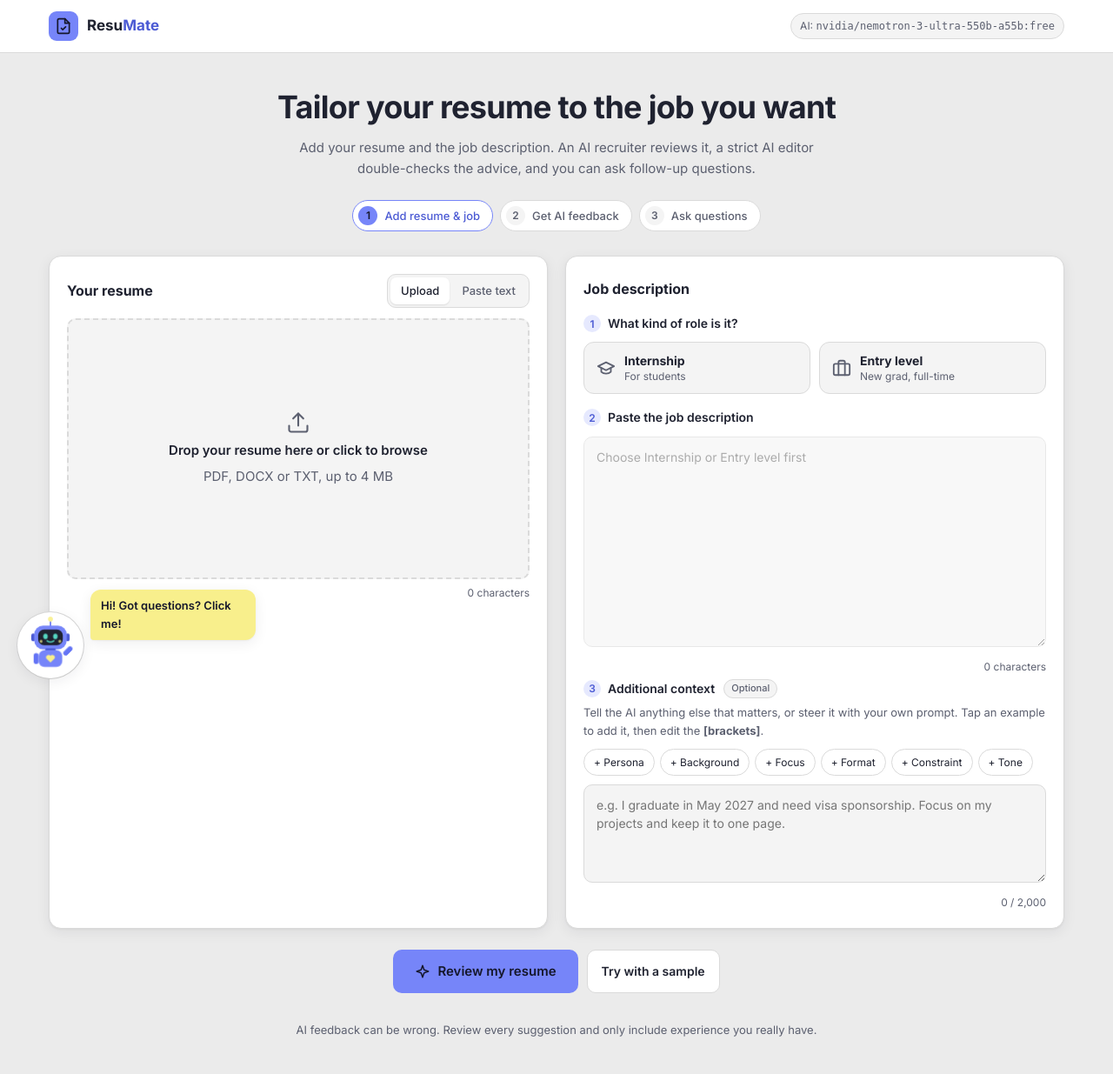
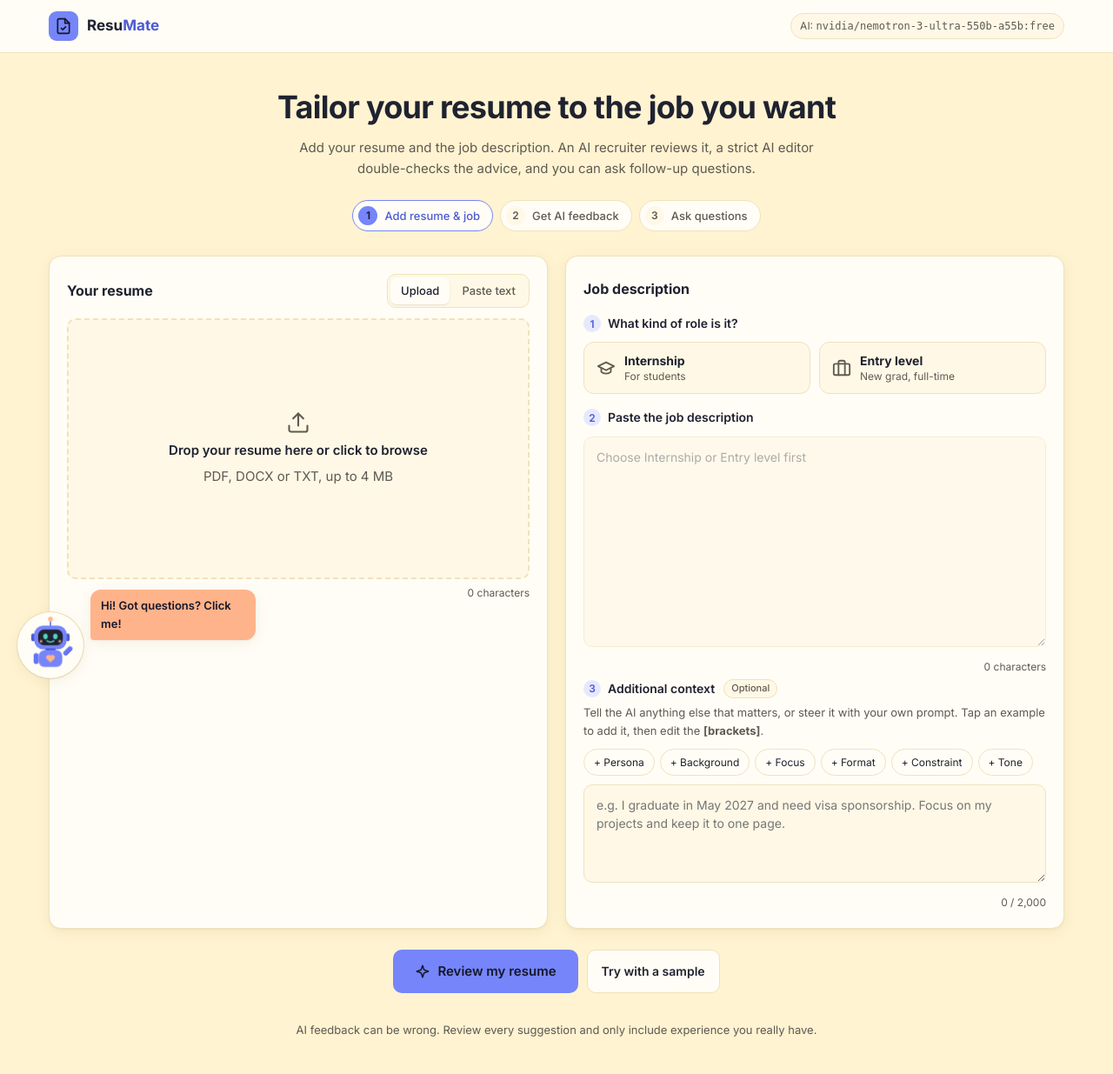
Before and after one commit to joudiheilani/Resume-Reviewer-Web-App, a Flask app: page / in a window 1280 px wide. Shown: the whole page at 87% size. Run offline with Flask 3, Linux system fonts and the light colour scheme; some libraries are stand-ins or nearby versions.

Commit message:
Warm up the theme: butter cream base and peach accent
Replace the grey base with butter cream (#FFF3D1) and warm surfaces,
and swap the yellow accent for peach (#FFB38A), including Revi.

Co-Authored-By: Claude Opus 5.5 <noreply@anthropic.com>

```diff
--- a/public/static/style.css
+++ b/public/static/style.css
@@ -1,29 +1,29 @@
 :root {
   color-scheme: light;
-  /* Palette: base #EBEBEB, periwinkle #7685F9, teal #55D6C2, yellow #F8EF8C */
-  --bg: #ebebeb;
-  --surface: #ffffff;
-  --surface-2: #f4f4f4;
-  --border: #dadada;
+  /* Palette: butter cream base, periwinkle #7685F9, teal #55D6C2, peach #FFB38A */
+  --bg: #fff3d1;               /* butter cream */
+  --surface: #fffdf6;
+  --surface-2: #fff8e6;
+  --border: #f0e2bb;
   --text: #1f2230;
-  --muted: #5c6070;
+  --muted: #5f5a52;
   --primary: #7685f9;          /* fills, borders, focus rings */
   --primary-hover: #6474f5;
   --primary-ink: #4c5bd4;      /* periwinkle text on light surfaces (readable) */
   --primary-soft: #e6e9fe;
-  --on-primary: #15172b;       /* text on periwinkle / teal / yellow fills */
+  --on-primary: #15172b;       /* text on periwinkle / teal / peach fills */
   --accent: #55d6c2;           /* teal */
   --good: #157a6b;             /* teal text */
   --good-soft: #dcf5f0;
-  --highlight: #f8ef8c;        /* yellow */
-  --highlight-strong: #e3d54a;
-  --warn: #6f6100;             /* yellow-family text */
-  --warn-soft: #fcf8d4;
+  --highlight: #ffb38a;        /* peach */
+  --highlight-strong: #ff9a66;
+  --warn: #9a3f12;             /* peach-family text */
+  --warn-soft: #ffeadd;
   --info: #4c5bd4;
   --info-soft: #e6e9fe;
   --bad: #b91c1c;
   --bad-soft: #fdecec;
-  --shadow: 0 1px 2px rgba(31, 34, 48, .05), 0 4px 16px rgba(31, 34, 48, .07);
+  --shadow: 0 1px 2px rgba(120, 90, 30, .06), 0 4px 16px rgba(120, 90, 30, .08);
   --radius: 14px;
 }
 
@@ -249,7 +249,7 @@ h1, h2, h3 { line-height: 1.25; margin: 0; }
 .mascot-btn[aria-expanded="true"] .robot-arm-right { animation-duration: .8s; }
 @keyframes bob { 0%, 100% { transform: translateY(0); } 50% { transform: translateY(-4px); } }
 @keyframes blink { 0%, 44%, 50%, 100% { transform: scaleY(1); } 47% { transform: scaleY(.1); } }
-@keyframes glow { 0%, 100% { fill: #f8ef8c; } 50% { fill: #fffbd6; } }
+@keyframes glow { 0%, 100% { fill: #ffb38a; } 50% { fill: #ffd9c4; } }
 @keyframes wave { 0%, 60%, 100% { transform: rotate(0); } 70% { transform: rotate(-150deg); } 80% { transform: rotate(-120deg); } 90% { transform: rotate(-150deg); } }
 @keyframes beat { 0%, 100% { transform: scale(1); } 50% { transform: scale(1.18); } }
 
--- a/templates/index.html
+++ b/templates/index.html
@@ -226,7 +226,7 @@
       <svg class="robot" viewBox="0 0 120 120" aria-hidden="true">
         <g class="robot-body">
           <line x1="60" y1="22" x2="60" y2="11" stroke="#6474f5" stroke-width="3" stroke-linecap="round"/>
-          <circle class="robot-antenna" cx="60" cy="9" r="5" fill="#f8ef8c"/>
+          <circle class="robot-antenna" cx="60" cy="9" r="5" fill="#ffb38a"/>
           <rect x="21" y="38" width="8" height="16" rx="4" fill="#4c5bd4"/>
           <rect x="91" y="38" width="8" height="16" rx="4" fill="#4c5bd4"/>
           <rect x="27" y="22" width="66" height="48" rx="18" fill="#7685f9"/>
@@ -236,13 +236,13 @@
             <ellipse cx="70" cy="44" rx="4.5" ry="5.5" fill="#55d6c2"/>
           </g>
           <path d="M53 53 Q60 58 67 53" fill="none" stroke="#55d6c2" stroke-width="2.6" stroke-linecap="round"/>
-          <circle cx="41" cy="54" r="3" fill="#f8ef8c" opacity=".7"/>
-          <circle cx="79" cy="54" r="3" fill="#f8ef8c" opacity=".7"/>
+          <circle cx="41" cy="54" r="3" fill="#ffb38a" opacity=".7"/>
+          <circle cx="79" cy="54" r="3" fill="#ffb38a" opacity=".7"/>
           <rect x="49" y="68" width="22" height="6" rx="3" fill="#4c5bd4"/>
           <g class="robot-arm-left"><rect x="26" y="78" width="10" height="22" rx="5" fill="#6474f5"/></g>
           <g class="robot-arm-right"><rect x="84" y="78" width="10" height="22" rx="5" fill="#6474f5"/></g>
           <rect x="36" y="72" width="48" height="34" rx="12" fill="#7685f9"/>
-          <path class="robot-heart" d="M60 96 l-7-7 a4.2 4.2 0 0 1 7-4.6 a4.2 4.2 0 0 1 7 4.6 Z" fill="#f8ef8c"/>
+          <path class="robot-heart" d="M60 96 l-7-7 a4.2 4.2 0 0 1 7-4.6 a4.2 4.2 0 0 1 7 4.6 Z" fill="#ffb38a"/>
         </g>
       </svg>
     </button>
```
